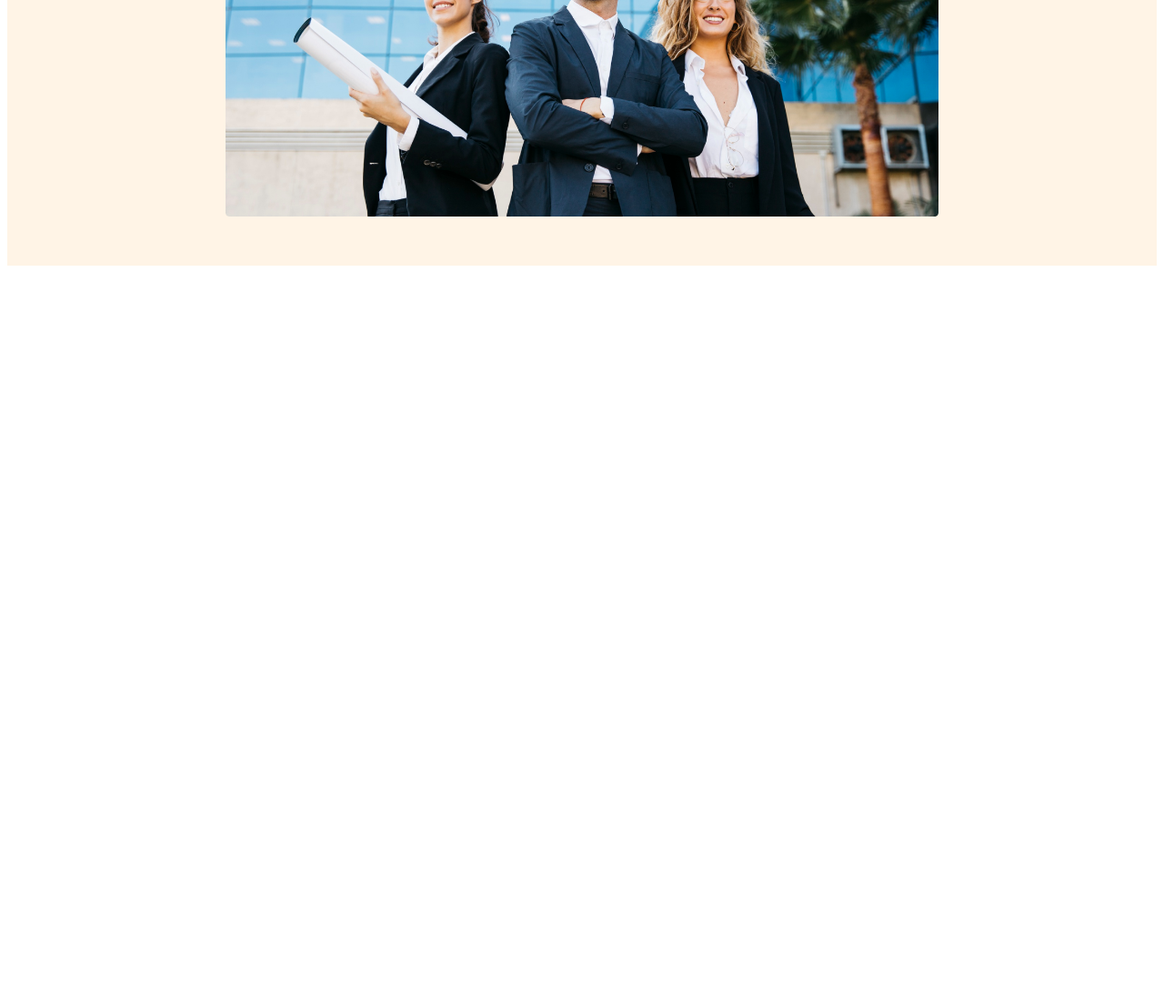
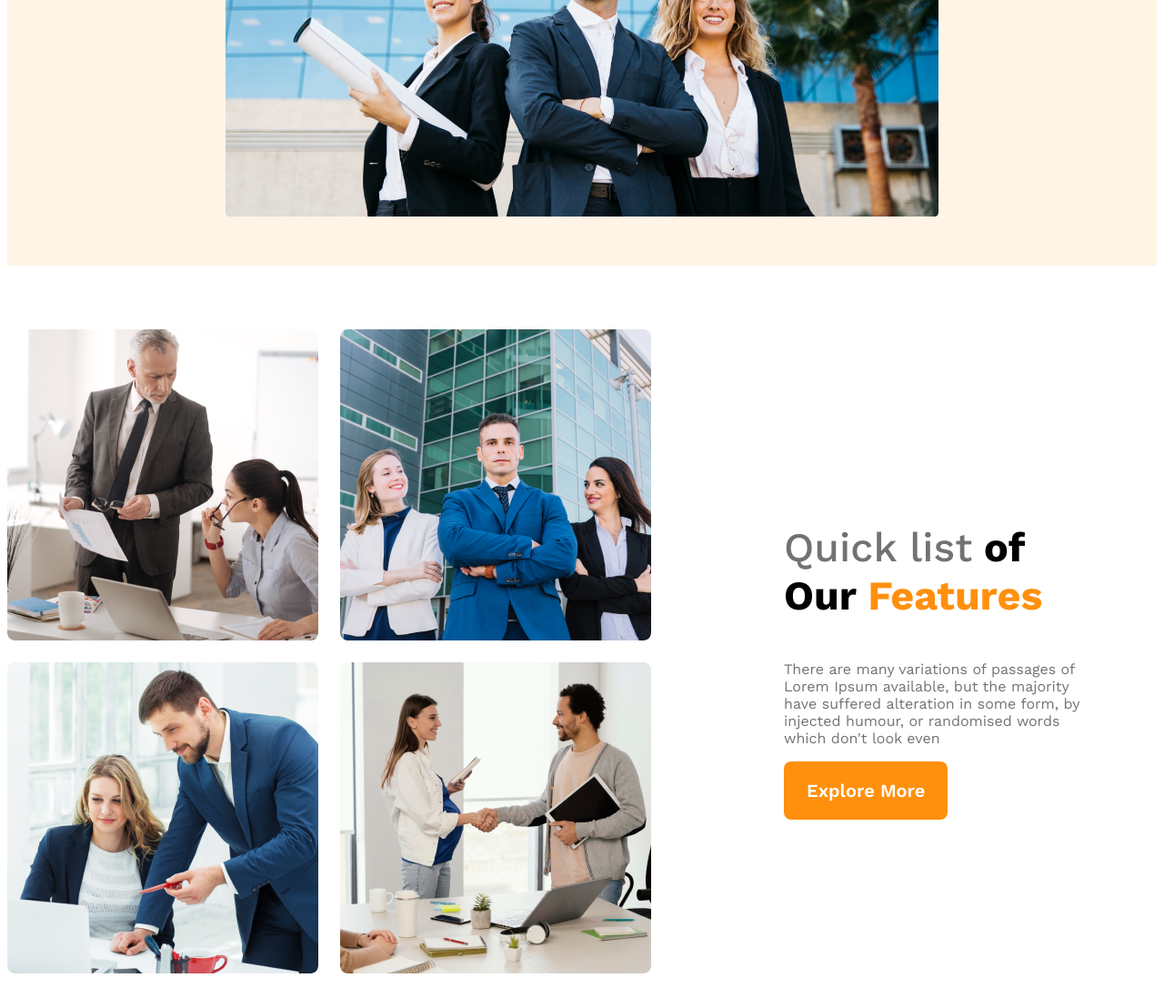
Before and after one commit to parthobiswas16/g3-architects-resources_2, a plain HTML site: page index.html in a window 1280 px wide. Shown: the part 699-1807 px from the top of the page at 91% size. Before the commit the page ends 999 px from the top, so only its background shows below. Drawn offline with nearby package versions, Linux system fonts and the light colour scheme.

Commit message:
team section added with responsive

```diff
--- a/index.css
+++ b/index.css
@@ -61,6 +61,47 @@ nav li a{
     margin-top: 20px;
     width: 100%;
 }
+
+ /* main section style */
+ main{
+    max-width: 1440px;
+    margin: 70px auto;
+ }
+ .teams_container{
+    display: flex;
+    align-items: center;
+    gap: 4.75rem;
+ }
+ .teams_img_container{
+    display: grid;
+    grid-template-columns: repeat(2, 1fr);
+    gap: 1.5rem;
+ }
+ .teams_img_container > img{
+    border-radius: 8px;
+ }
+ .teams_contant{
+    padding-left: 70px;
+    padding-right: 70px;
+ }
+ .teams_title{
+    font-size: 2.8rem;
+ }
+ .teams_title .Quick_list{
+    color: #727272;
+    font-weight: 500;
+ }
+ .teams_title .Features{
+   color: #FF900E;
+   font-weight: 700;
+ }
+ .teams_discription{
+    color: #727272;
+    font-size: 1rem;
+    font-weight: 400;
+ }
+
+
  /* responsive media  */
  /* mobile device  */
  @media screen and (max-width: 576px) {
@@ -70,7 +111,21 @@ nav li a{
     nav{
       flex-direction: column;
     }
+    .teams_container{
+        flex-direction: column;
+    }
+    .teams_img_container{
+         grid-template-columns: 1fr;
  }
+ .teams_contant{
+    justify-content: center;
+     padding-left: 20px;
+    padding-right: 20px;
+ }
+ .teams_contant{
+
+ }
+}
  /* tablet device */
  @media screen and (min-width: 576px) and (max-width:960px) {
     header{
@@ -79,4 +134,8 @@ nav li a{
     nav{
         flex-direction: column;
       }
+      .teams_container{
+        flex-direction: column;
+
+    }
  }
--- a/index.html
+++ b/index.html
@@ -28,7 +28,19 @@
      </div>
     </header>
     <main>
-
+      <section class="teams_container">
+         <div class="teams_img_container">
+             <img src="/images/team1.png" alt="">
+             <img src="/images/team2.png" alt="">
+             <img src="/images/team3.png" alt="">
+             <img src="/images/team4.png" alt="">
+         </div>
+         <div class="teams_contant">
+               <h3 class="teams_title"><span class="Quick_list">Quick list</span> <span>of Our</span> <span class="Features">Features</span></h3>
+               <p class="teams_discription">There are many variations of passages of Lorem Ipsum available, but the majority have suffered alteration in some form, by injected humour, or randomised words which don't look even</p>
+               <button class="btn_primary">Explore More</button>
+         </div>
+      </section>
     </main>
     <footer>
 
```
